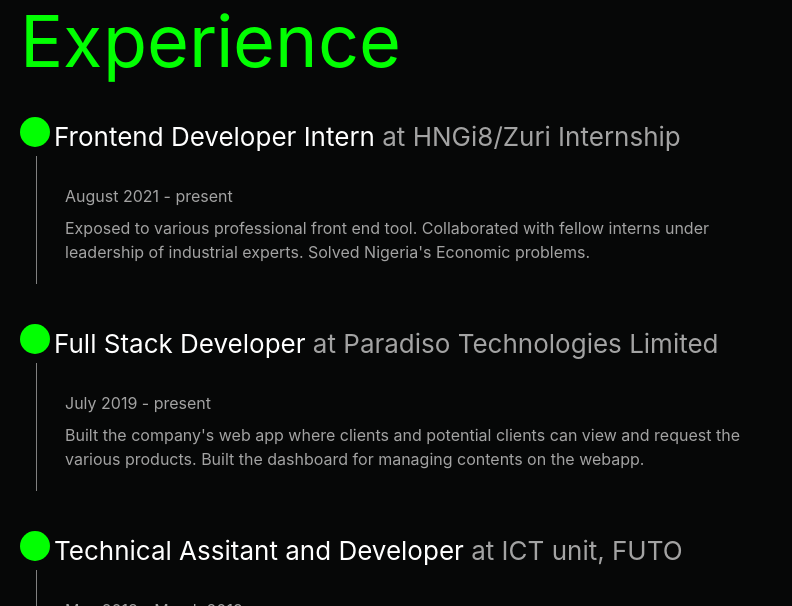
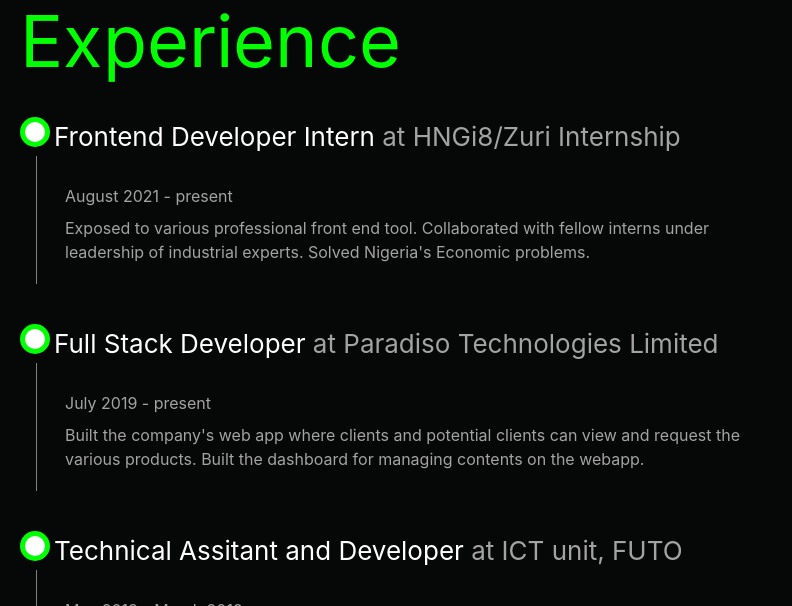
Before and after one commit to Quado2/portfolio, a React (Create React App) app: page / in a window 1280 px wide. Shown: the part 1600-2206 px from the top of the page, without its empty margins (0-792 px from the left). Built offline with nearby package versions, Linux system fonts and the light colour scheme.

Commit message:
installed react fontawesome. the weyreh fall my hand

```diff
--- a/package.json
+++ b/package.json
@@ -4,6 +4,9 @@
   "private": true,
   "dependencies": {
     "@craco/craco": "^6.2.0",
+    "@fortawesome/fontawesome-svg-core": "^1.2.36",
+    "@fortawesome/free-solid-svg-icons": "^5.15.4",
+    "@fortawesome/react-fontawesome": "^0.1.15",
     "@testing-library/jest-dom": "^5.14.1",
     "@testing-library/react": "^11.2.7",
     "@testing-library/user-event": "^12.8.3",
--- a/public/index.html
+++ b/public/index.html
@@ -28,7 +28,7 @@
   </head>
   <body>
     <noscript>You need to enable JavaScript to run this app.</noscript>
-    <div id="root"></div>
+    <div  id="root"></div>
     <!--
       This HTML file is a template.
       If you open it directly in the browser, you will see an empty page.
--- a/tailwind.config.js
+++ b/tailwind.config.js
@@ -25,12 +25,18 @@
       borderColor:{
         skin:{
           button: withOpacity('--color-button'),
+          base: withOpacity('--color-text-base'),
+          muted: withOpacity('--color-text-muted'),
+          hover: withOpacity('--color-text-hover'),
         }
       },
 
       backgroundColor: {
         skin:{
           button: withOpacity('--color-button'),
+          base: withOpacity('--color-text-base'),
+          muted: withOpacity('--color-text-muted'),
+          hover: withOpacity('--color-text-hover'),
         }
       },
 
```
Also changed, not shown: 1 other file (tests, documents, lock files or other folders).
